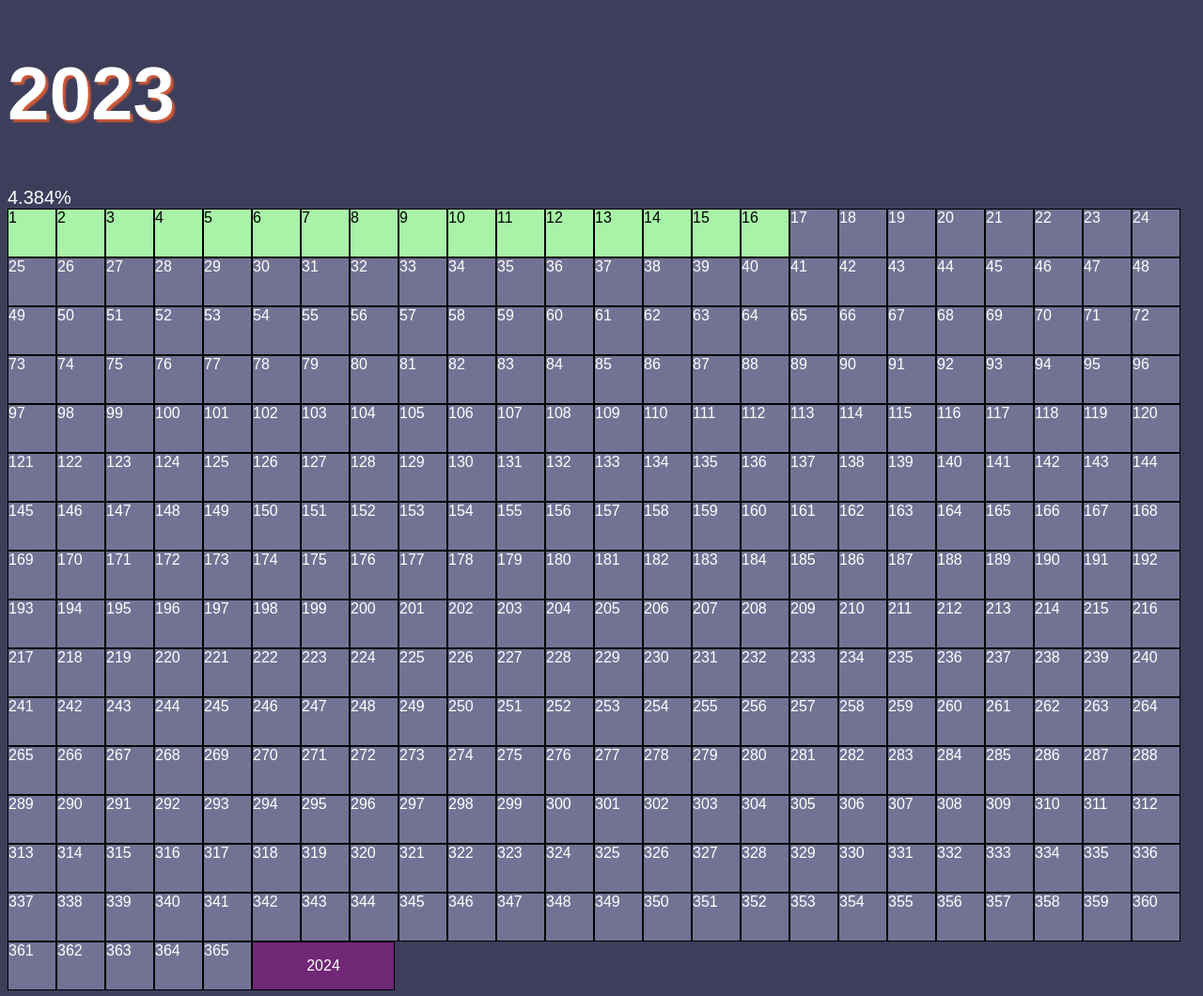
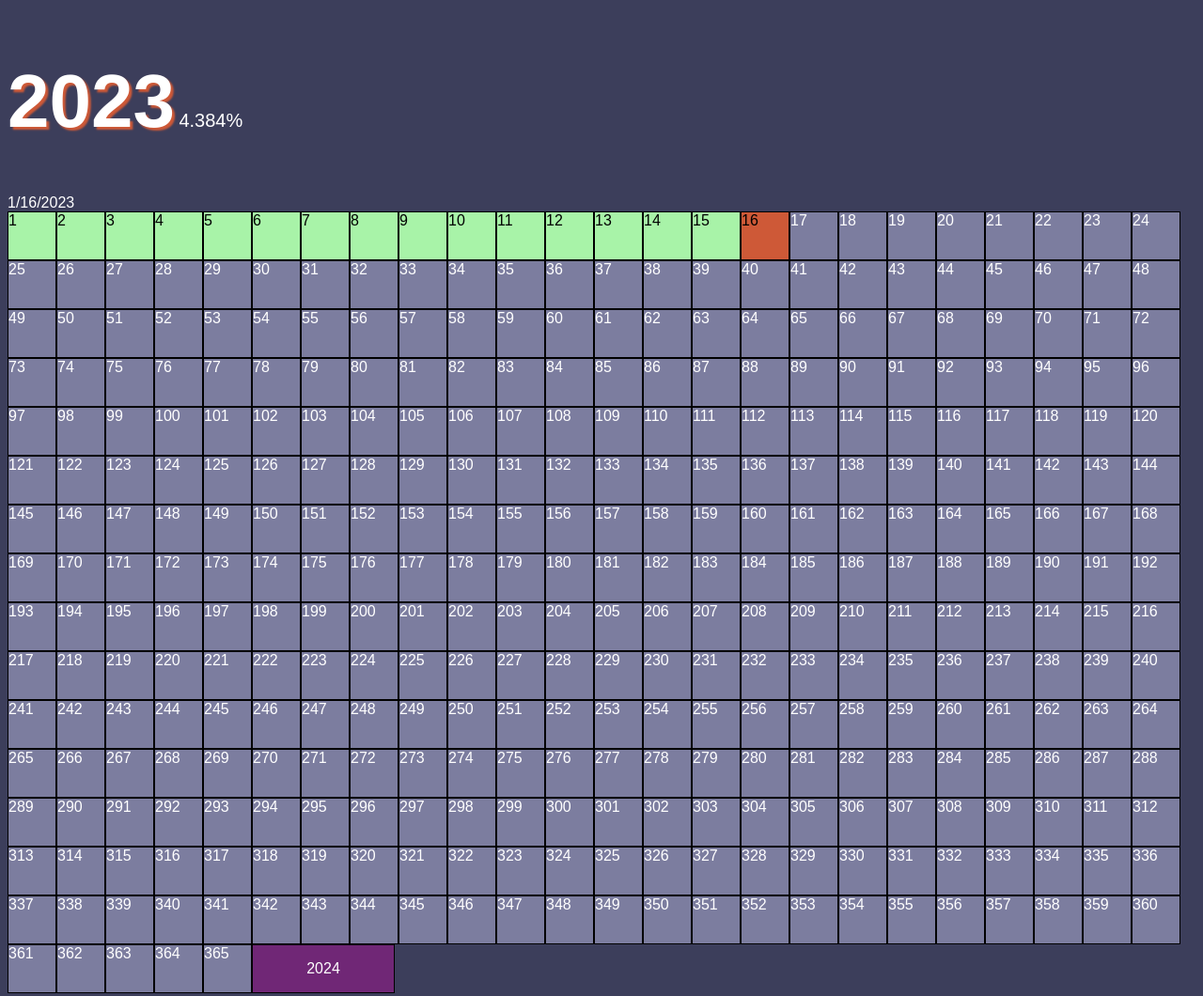
Before and after one commit to adriib38/year-in-pixels, a plain HTML site: page index.html in a window 1280 px wide. Shown: the whole page at 94% size. Drawn offline with Linux system fonts and the light colour scheme.

Commit message:
seleccionar dia

```diff
--- a/index.html
+++ b/index.html
@@ -13,12 +13,14 @@
             <span id="porcentaje"></span>
         </div>
 
-
+        <div id="dia-seleccionado"></div>
 
         <div id="calendar">
 
         </div>
 
+
+
         <script src="index.js"></script>
     </body>
 </html>
--- a/index.js
+++ b/index.js
@@ -1,6 +1,5 @@
 let diaDelAnyo = 0;
 let diasRestantes = 0;
-
 
 //Función para generar la tabla del calendario
 function generateCalendar() {
@@ -15,7 +14,7 @@ function generateCalendar() {
         cell.innerText = i;
         cell.id = "d" + i;
         cell.classList.add("cell-day");
-
+        cell.setAttribute("onclick", "diaSeleccionado(" + i + ")");
 
         table.appendChild(cell);
 
@@ -48,6 +47,7 @@ function generateRandomColor() {
 }
 
 //Pintar
+function pintar(){
     for (var i = 1; i <= 365; i++) {
         var cell = document.getElementById("d" + i);
         if (i <= currentDay) {
@@ -56,8 +56,13 @@ for (var i = 1; i <= 365; i++) {
             diaDelAnyo = i;
             diasRestantes = 365 - diaDelAnyo;
             calcularPorcentaje(i);
+        }else{
+            cell.style.backgroundColor = '#7C7D9F';
+
         }
     }
+}
+pintar();
 
 //Calcular el porcentaje
 function calcularPorcentaje(i) {
@@ -65,3 +70,23 @@ function calcularPorcentaje(i) {
     let span = document.getElementById("porcentaje");
     span.innerHTML = porcentaje.toFixed(3) + "%";
 }
+
+function diaSeleccionado(i){
+    //Pintar todas las celdas de verde
+    pintar();
+
+    let fechaDelDia = new Date(2023, 0, i);
+
+    let diaSeleccionado = document.getElementById("dia-seleccionado");
+
+    diaSeleccionado.innerHTML = fechaDelDia.toLocaleDateString();
+
+    //Cambiar color de la celda seleccionada y quitar el color de la celda anterior
+    let celdaAnterior = document.getElementById("d" + diaDelAnyo);
+    celdaAnterior.style.backgroundColor = '#a8f3a8';
+
+    let celdaSeleccionada = document.getElementById("d" + i);
+    celdaSeleccionada.style.backgroundColor = '#CE5937';
+}
+
+diaSeleccionado(diaDelAnyo);
--- a/style.css
+++ b/style.css
@@ -4,8 +4,8 @@ body {
     font-family: Arial, Helvetica, sans-serif;
 }
 
-.header {
-    display: block-ruby;
+#header {
+    display: block ruby;
 }
 
 #porcentaje{
@@ -30,9 +30,8 @@ table {
     align-content: center;
 }
 
-
 .cell-day{
-    background-color: rgba(195, 194, 233, 0.4);
+    background-color: rgba(195, 194, 233, 0.479);
     width: 50px;
     height: 50px;
     border: 1px solid black;
```
Lines whose indentation alone changed are shown as unchanged.
